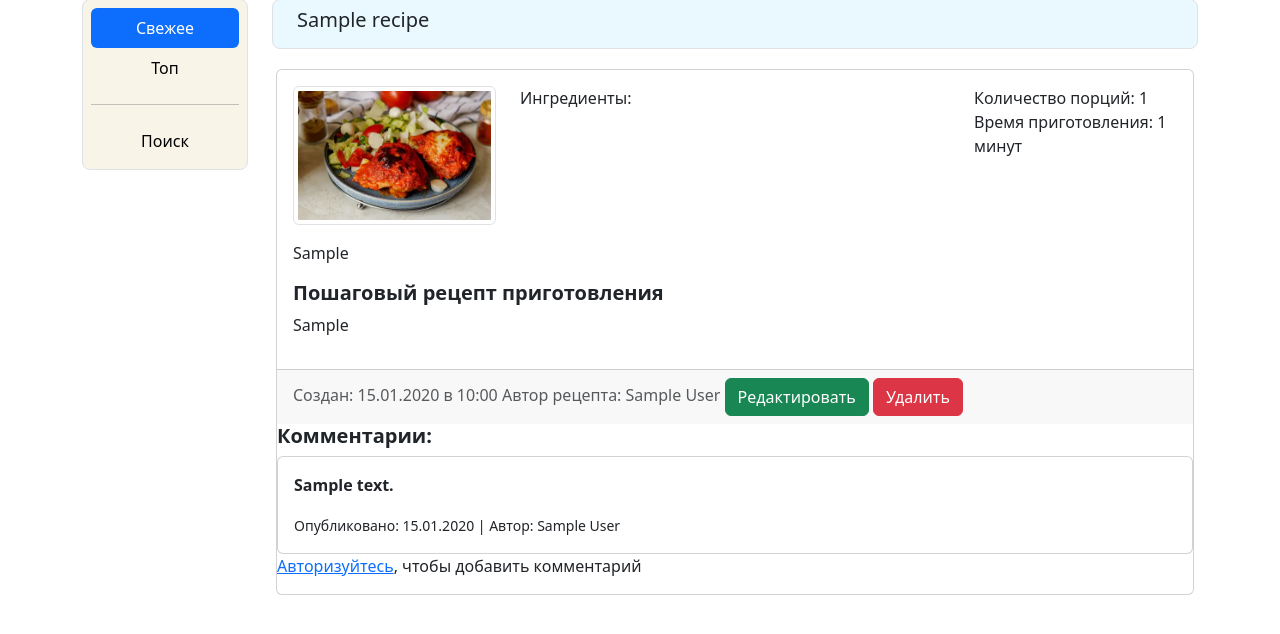
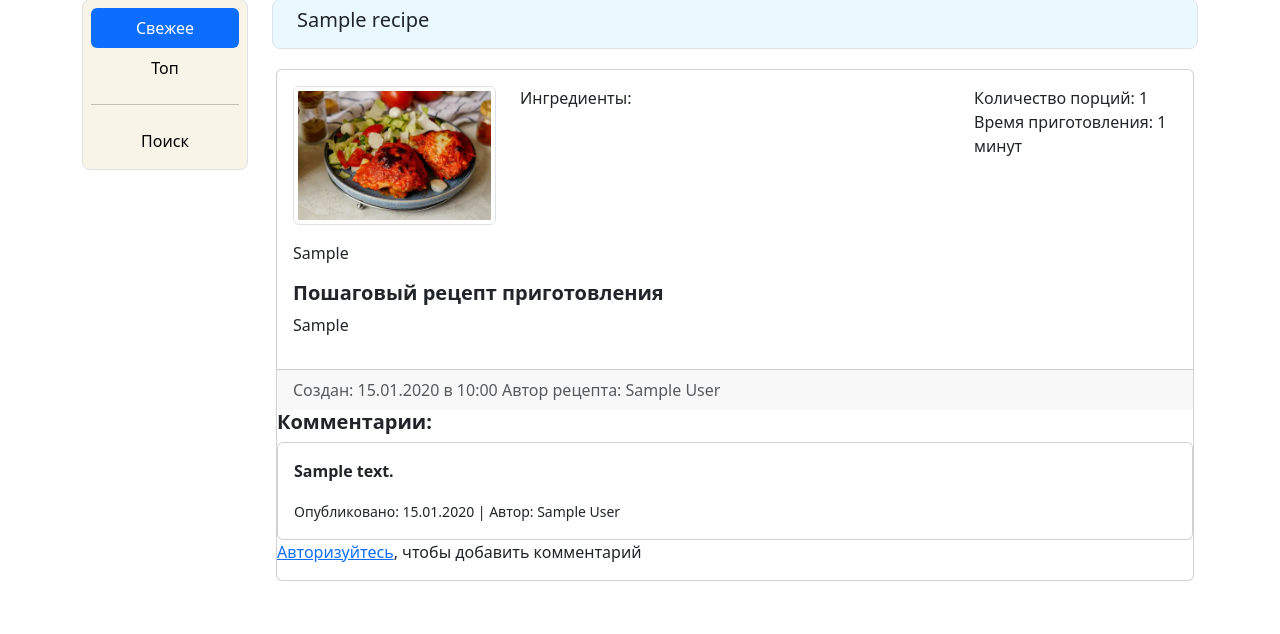
Before and after one commit to MagasN/web_project_cooking, a Flask app: page /recipes/1 in a window 1280 px wide. Shown: the part 106-740 px from the top of the page. Run offline with Flask 3, Linux system fonts and the light colour scheme; tables that the repository leaves empty hold one stand-in row (values such as "Sample post").

Commit message:
Ограничения к кнопкам редактирования

```diff
--- a/app/templates/recipe_page.html
+++ b/app/templates/recipe_page.html
@@ -33,11 +33,14 @@
             </div>
             <div class="card-footer text-body-secondary">
                 <span>Создан: {{ recipe.created_at.strftime('%d.%m.%Y в %H:%M') }}</span>
-                <!-- Здесь нужно подставить автора по user_id рецепта -->
+
                 <span>Автор рецепта: {{recipe.user.full_name}} </span>
                 <!-- Разрешение на отображение кнопок -->
-                <a href="/recipes/edit/{{ recipe.id }}" class="btn btn-success">Редактировать</a>
-                <a href="/recipes/delete/{{ recipe.id }}" class="btn btn-danger">Удалить</a>
+                {% if (recipe.user.id == current_user.id) %}
+                    <a href="/recipes/edit/{{ recipe.id }}" class="btn btn-success">Редактировать</a>
+                    <a href="/recipes/delete/{{ recipe.id }}" class="btn btn-danger">Удалить</a>
+                {% endif %}
+
             </div>
 
             {% include('messages.html') %}
```
